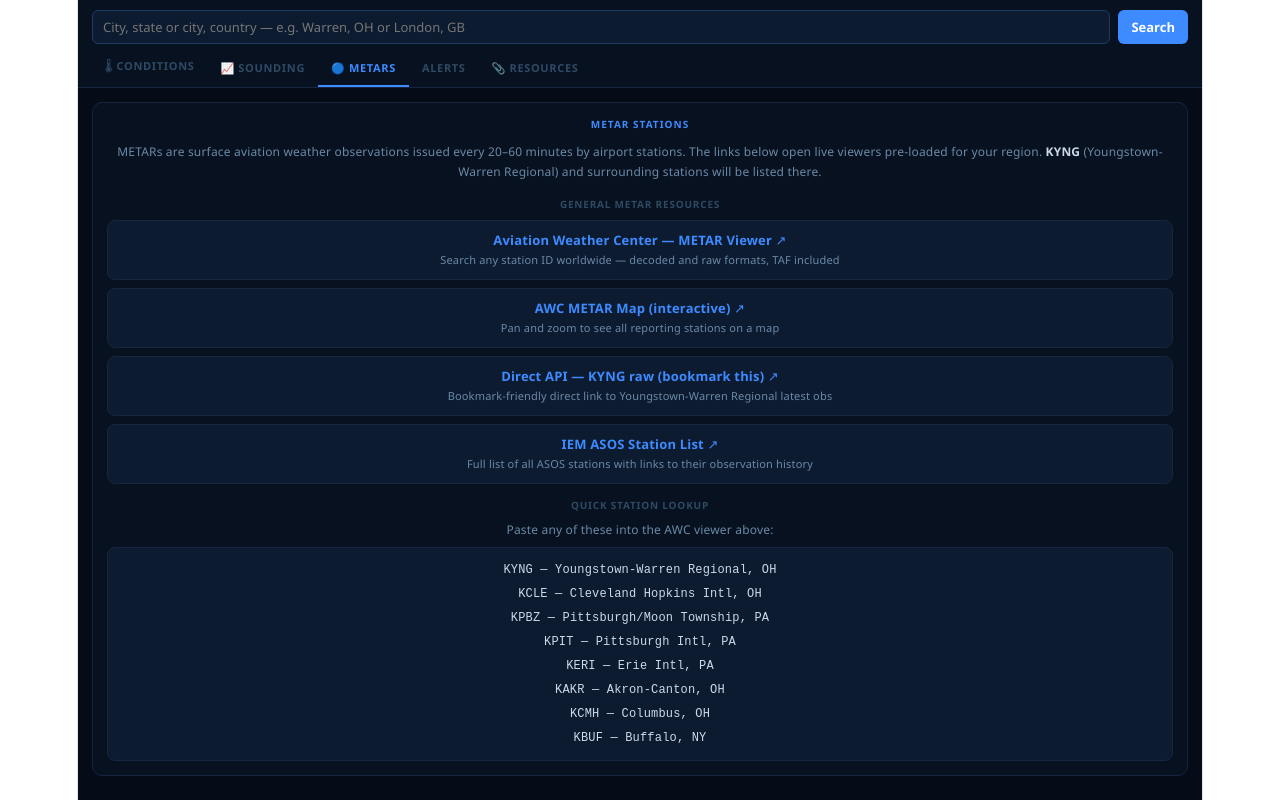
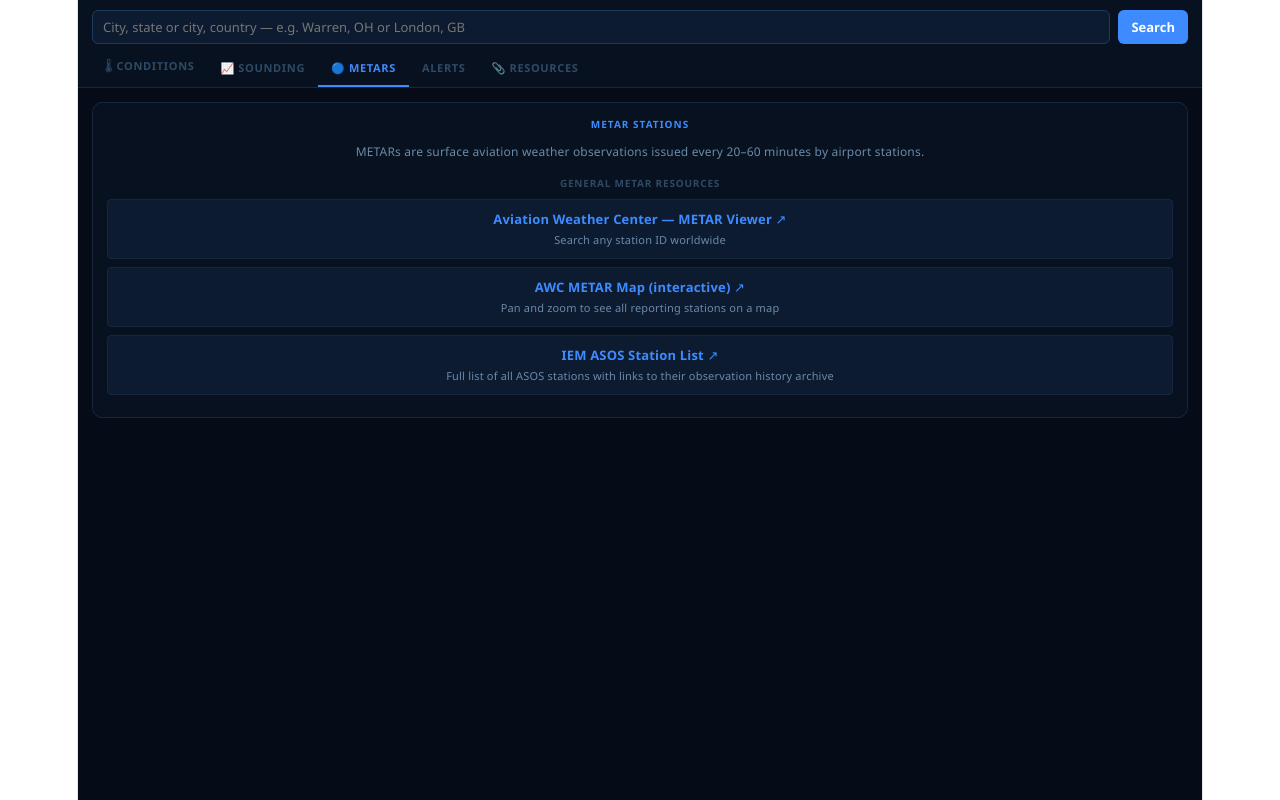
Before and after one commit to cswall86/weather-dashboard, a React (Vite) app: page / in a window 1280 px wide. Both pictures are taken after a click on the button "🔵 METARS". Built offline with nearby package versions, Linux system fonts and the light colour scheme.

Commit message:
Updated METARS page to be dynamic for searched city

```diff
--- a/src/App.jsx
+++ b/src/App.jsx
@@ -445,40 +445,35 @@
             <div style={cardS}>
               <div style={stitle}>METAR Stations{loc?" near "+loc.name:""}</div>
               <div style={{fontSize:12,color:T2,lineHeight:1.7,marginBottom:14}}>
-                METARs are surface aviation weather observations issued every 20–60 minutes by airport stations. The links below open live viewers pre-loaded for your region. <strong style={{color:TC}}>KYNG</strong> (Youngstown-Warren Regional) and surrounding stations will be listed there.
+                METARs are surface aviation weather observations issued every 20–60 minutes by airport stations.
               </div>
 
-              {metarLoading && <div style={{ color: "#3d8bff", marginBottom: 12 }}>Loading nearby stations...</div>}
+              {metarLoading && <div style={{ color: "#38bdf8", marginBottom: 12 }}>Loading nearby stations...</div>}
               {!metarLoading && metarList.length > 0 && (
                 <div style={{ marginBottom: 16 }}>
                   {metarList.map((m) => (
-                    <div key={m.stationId} style={{ background: "#0d1b30", border: "1px solid #162640", borderRadius: 6, padding: "8px 10px", marginBottom: 6 }}>
-                      <div style={{ fontWeight: 700, color: "#3d8bff" }}>{m.stationId} <span style={{ color: "#6a8aa8", fontWeight: 400, fontSize: 11 }}>{new Date(m.reportTime).toLocaleTimeString()}</span></div>
-                      <div style={{ fontFamily: "monospace", fontSize: 11, color: "#cdd9e8", marginTop: 4 }}>{m.rawOb}</div>
+                    <div key={m.stationId} style={{ background: "#020617", border: "1px solid #1e293b", borderRadius: 4, padding: "8px 10px", marginBottom: 6 }}>
+                      <div style={{ fontWeight: 700, color: "#38bdf8" }}>{m.stationId} <span style={{ color: "#64748b", fontWeight: 400, fontSize: 11 }}>{new Date(m.reportTime).toLocaleTimeString()}</span></div>
+                      <div style={{ fontFamily: "monospace", fontSize: 11, color: "#f8fafc", marginTop: 4 }}>{m.rawOb}</div>
                     </div>
                   ))}
                 </div>
               )}
 
-              {loc&&(
+              {/* Dynamically generated region links based on fetched stations */}
+              {loc && metarList.length > 0 && (
                 <div style={{marginBottom:12}}>
-                  <div style={{fontSize:10,color:T3,textTransform:"uppercase",letterSpacing:".08em",fontWeight:700,marginBottom:8}}>Your Region</div>
+                  <div style={{fontSize:10,color:T3,textTransform:"uppercase",letterSpacing:".08em",fontWeight:700,marginBottom:8}}>Regional Links</div>
                   {[
-                    ["https://aviationweather.gov/data/metar/?id=KYNG,KCLE,KPBZ,KPIT,KERI,KAKR,KCAD,KBKL&decoded=yes&hours=2",
-                     "Decoded METARs — NE Ohio / W PA",
-                     "KYNG, KCLE, KPBZ, KPIT, KERI, KAKR and more — decoded, human-readable format"],
-                    ["https://aviationweather.gov/data/metar/?id=KYNG,KCLE,KPBZ,KPIT,KERI,KAKR,KCAD,KBKL&decoded=no&hours=2",
-                     "Raw METARs — NE Ohio / W PA",
+                    [`https://aviationweather.gov/data/metar/?id=${metarList.map(m=>m.stationId).slice(0,8).join(",")}&decoded=yes&hours=2`,
+                     `Decoded METARs — Near ${loc.name}`,
+                     "Top 8 nearest stations — decoded, human-readable format"],
+                    [`https://aviationweather.gov/data/metar/?id=${metarList.map(m=>m.stationId).slice(0,8).join(",")}&decoded=no&hours=2`,
+                     `Raw METARs — Near ${loc.name}`,
                      "Same stations — raw METAR strings"],
-                    ["https://forecast.weather.gov/product.php?site=CLE&issuedby=CLE&product=OSO&format=CI",
-                     "NWS Cleveland — Hourly Surface Obs (OSO)",
-                     "Official NWS CLE hourly observations product"],
-                    ["https://aviationweather.gov/map/",
-                     "AWC METAR Map",
-                     "Interactive map showing all METAR stations globally"],
                   ].map(([href,label,desc])=>(
                     <a key={href} href={href} target="_blank" rel="noopener noreferrer"
-                      style={{display:"block",background:BG3,border:"1px solid "+BD,borderRadius:8,padding:"10px 14px",marginBottom:8,textDecoration:"none",color:TC}}>
+                      style={{display:"block",background:BG3,border:"1px solid "+BD,borderRadius:4,padding:"10px 14px",marginBottom:8,textDecoration:"none",color:TC}}>
                       <div style={{fontWeight:700,color:ACC,marginBottom:2}}>{label} &#8599;</div>
                       <div style={{fontSize:11,color:T2}}>{desc}</div>
                     </a>
@@ -490,35 +485,20 @@
               {[
                 ["https://aviationweather.gov/data/metar/",
                  "Aviation Weather Center — METAR Viewer",
-                 "Search any station ID worldwide — decoded and raw formats, TAF included"],
+                 "Search any station ID worldwide"],
                 ["https://aviationweather.gov/map/",
                  "AWC METAR Map (interactive)",
                  "Pan and zoom to see all reporting stations on a map"],
-                ["https://aviationweather.gov/api/data/metar?ids=KYNG&format=raw&hours=2",
-                 "Direct API — KYNG raw (bookmark this)",
-                 "Bookmark-friendly direct link to Youngstown-Warren Regional latest obs"],
                 ["https://mesonet.agron.iastate.edu/ASOS/",
                  "IEM ASOS Station List",
-                 "Full list of all ASOS stations with links to their observation history"],
+                 "Full list of all ASOS stations with links to their observation history archive"],
               ].map(([href,label,desc])=>(
                 <a key={href} href={href} target="_blank" rel="noopener noreferrer"
-                  style={{display:"block",background:BG3,border:"1px solid "+BD,borderRadius:8,padding:"10px 14px",marginBottom:8,textDecoration:"none",color:TC}}>
+                  style={{display:"block",background:BG3,border:"1px solid "+BD,borderRadius:4,padding:"10px 14px",marginBottom:8,textDecoration:"none",color:TC}}>
                   <div style={{fontWeight:700,color:ACC,marginBottom:2}}>{label} &#8599;</div>
                   <div style={{fontSize:11,color:T2}}>{desc}</div>
                 </a>
               ))}
-
-              {isUS&&(
-                <div style={{marginTop:14}}>
-                  <div style={{fontSize:10,color:T3,textTransform:"uppercase",letterSpacing:".08em",fontWeight:700,marginBottom:8}}>Quick Station Lookup</div>
-                  <div style={{fontSize:12,color:T2,marginBottom:8}}>Paste any of these into the AWC viewer above:</div>
-                  <div style={{fontFamily:"'Courier New',monospace",fontSize:12,background:BG3,border:"1px solid "+BD,borderRadius:8,padding:"10px 14px",lineHeight:2}}>
-                    {["KYNG — Youngstown-Warren Regional, OH","KCLE — Cleveland Hopkins Intl, OH","KPBZ — Pittsburgh/Moon Township, PA","KPIT — Pittsburgh Intl, PA","KERI — Erie Intl, PA","KAKR — Akron-Canton, OH","KCMH — Columbus, OH","KBUF — Buffalo, NY"].map(s=>(
-                      <div key={s} style={{color:TC}}>{s}</div>
-                    ))}
-                  </div>
-                </div>
-              )}
             </div>
           </div>
         )}
```
